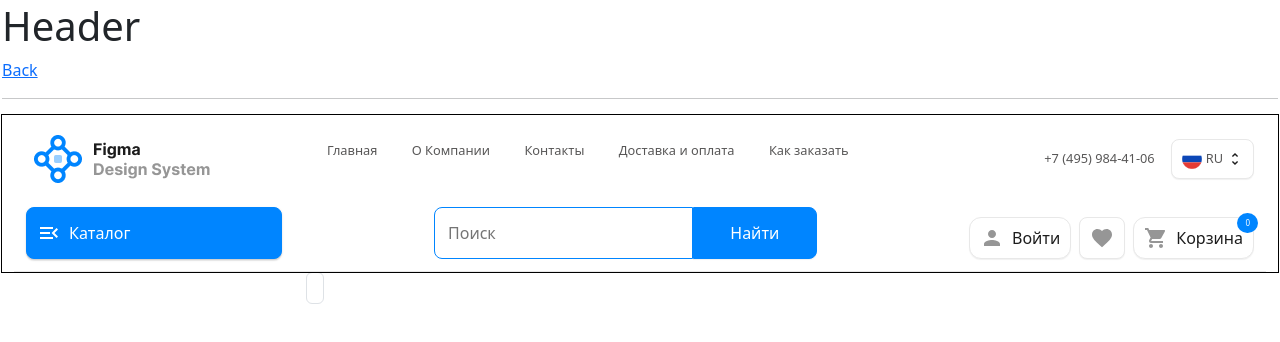
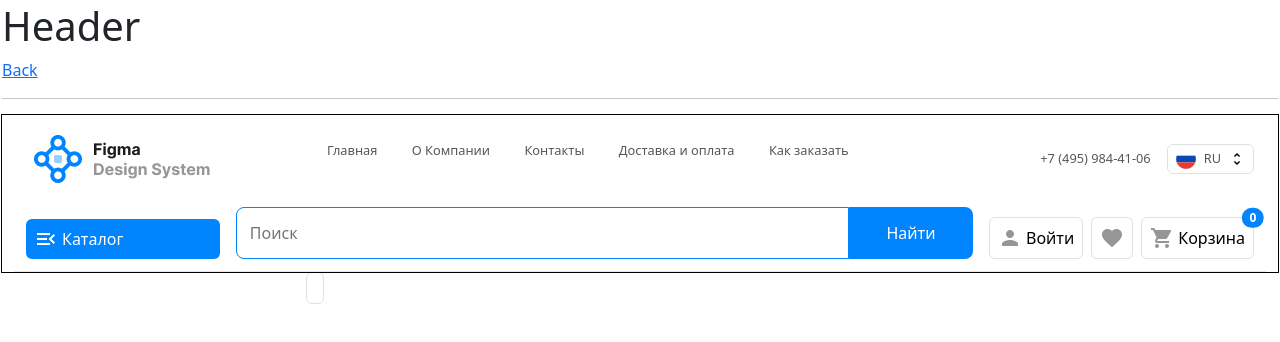
Before and after one commit to picus23/any-web-components, a Next.js app: page /header in a window 1280 px wide. Shown: the top 342 px of the page. Built offline with nearby package versions, Linux system fonts and the light colour scheme.

Commit message:
add style's settings to btns

```diff
--- a/components/buttons/Button.tsx
+++ b/components/buttons/Button.tsx
@@ -1,4 +1,4 @@
-import { FC, ReactNode } from "react";
+import { CSSProperties, FC, ReactNode } from "react";
 
 
 interface ButtonProps {
@@ -6,23 +6,32 @@ interface ButtonProps {
     icon?: ReactNode,
     icon2?: ReactNode
     counter?: number,
-    btn_style: string,
+    class_name?: string,
     counter_style?: string,
-    text_style?: string,
-    class_name?: string,
+    style?: CSSProperties,
+    isCounterUp?: boolean,
+    isGray?: boolean,
 }
 
-const Button: FC<ButtonProps> = ({ children, icon, icon2, counter, btn_style,text_style,counter_style }) => {
-    return <button className={'my-btn-' + btn_style}>
+const Button: FC<ButtonProps> = ({ children, icon, icon2, counter, class_name, isCounterUp = false, isGray,style }) => {
+    return <button className={isGray ?
+        'position-relative d-flex align-items-center px-2 py-1 border rounded-2 text-black gap-1 bg-white ' + class_name :
+        'position-relative d-flex align-items-center px-2 py-1 border-0 text-white gap-1 bg-primary ' + class_name}
+        style={style}>
+        {/* return <button className={btn_style ? 'position-relative my-btn-' + btn_style : 'btn-primary'}> */}
 
         {icon ?? false}
         {children}
 
-        {counter_style ? <span className={'counter-' + counter_style}>{counter}</span> : false}
-        {/* {counter_style ? <span className='d-flex align-items-center justify-content-center position-absolute top-0 end-0 px-1 text-white border rounded-circle'
-            style={{ fontSize: '13px', background: '#0085FF' }}>{counter ?? 0}</span> : false} */}
+        {isCounterUp ?
+            <span className="position-absolute top-0 start-100 translate-middle badge rounded-pill bg-primary">{counter}
+                <span className="visually-hidden">unread messages</span>
+            </span> : false}
+
         {icon2 ?? false}
+
     </button>
+
 }
 
 export default Button;
--- a/components/navbar/Navbar.tsx
+++ b/components/navbar/Navbar.tsx
@@ -30,7 +30,7 @@ const Navbar: FC<NavbarProps> = ({ logo, children, type_navbar }) => {
                 </ul>
                 <div className="d-flex align-items-center justify-content-end col-3 gap-3">
                     <div className="font-size-16-gray "><span>+7 (495) 984-41-06</span></div>
-                    <Button btn_style={"small-gray"}>
+                    <Button isGray={true}>
                         <img src="/kit/ru.svg" alt="" />
                         <span className="font-size-16-gray mx-1">RU</span>
                         <MdOutlineUnfoldMore />
@@ -38,17 +38,16 @@ const Navbar: FC<NavbarProps> = ({ logo, children, type_navbar }) => {
                 </div>
             </div>
             <div className="d-flex align-items-end justify-content-between gap-3">
-                <Button icon={<MdOutlineMenuOpen size={24} />} btn_style="catalog-blue">Каталог</Button>
+                <Button icon={<MdOutlineMenuOpen size={24} />} isGray={false} class_name="py-2 rounded-2" style={{width:'256px'}}>Каталог</Button>
                 <form className=" d-flex">
-                    <input className="input-find" type="search" placeholder="Поиск" aria-label="Search" />
-                    <Button btn_style="find-blue">Найти</Button>
+                    <input className="input-find" style={{width:'613px'}} type="search" placeholder="Поиск" aria-label="Search" />
+                    <Button isGray={false} class_name="justify-content-center" style={{width:'124px',borderRadius:'0 8px 8px 0'}}>Найти</Button>
                 </form>
                 <div className="d-flex justify-content-end gap-2">
-                    <Button icon={<MdPerson size={24} fill={'#969696'} />} btn_style={"gray"}><span className="fw-500">Войти</span></Button>
-                    <Button icon={<MdFavorite size={24} fill={'#969696'} />} btn_style={"small-gray"}></Button>
-                    <div className="position-relative">
-                        <Button icon={<MdShoppingCart size={24} fill={'#969696'} />} btn_style={"gray"} counter={0} counter_style={"up"}><span className="fw-500">Корзина</span></Button>
-                    </div>
+                    <Button class_name="py-2" icon={<MdPerson size={24} fill={'#969696'} />} isGray={true}><span className="fw-500">Войти</span></Button>
+                    <Button icon={<MdFavorite size={24} fill={'#969696'} />} isGray={true}></Button>
+                    <Button isCounterUp={true} icon={<MdShoppingCart size={24} fill={'#969696'} />} isGray={true} counter={0} counter_style={"up"}><span className="fw-500">Корзина</span></Button>
+                    {/* <Button isCounterUp={true} icon={<MdShoppingCart size={24} fill={'#969696'} />} btn_style={"gray"} counter={0} counter_style={"up"}><span className="fw-500">Корзина</span></Button> */}
                 </div>
             </div>
         </div>
--- a/components/navbar/TempNavbar.tsx
+++ b/components/navbar/TempNavbar.tsx
@@ -123,6 +123,7 @@ const TempNavbar: FC<TempNavbarProps> = ({ catalog, hook, basket, login, favorit
 
 
                     {basket}
+
                     {/* <button type="button" className="btn btn-outline-secondary position-relative pe-4">
                         <MdShoppingCart size={22} color="#969696" className="me-2" />
                         Корзина
--- a/styles/button/_button.scss
+++ b/styles/button/_button.scss
@@ -82,8 +82,8 @@
   justify-content: center;
   position: absolute;
   top: -4px;
-    right: -4px;
-   // width: 23px;
+   // right: -4px;
+   width: 23px;
   height: 20px;
   font-size: 0.5rem;
   background: #0085FF;
```
Also changed, not shown: styles/style.css, 1 other file (tests, documents, lock files or other folders).
